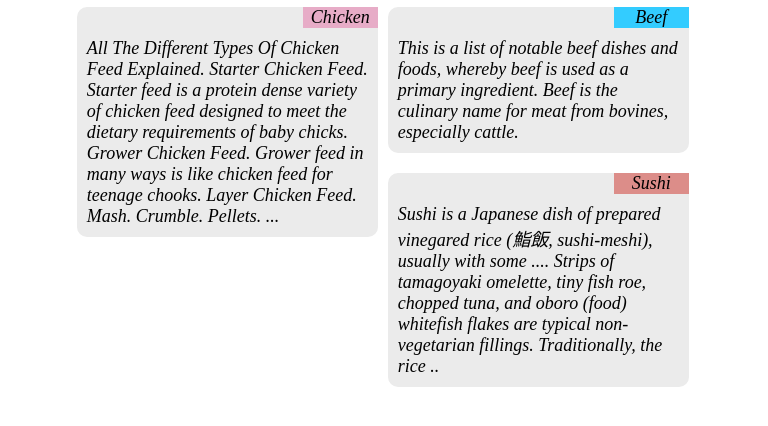
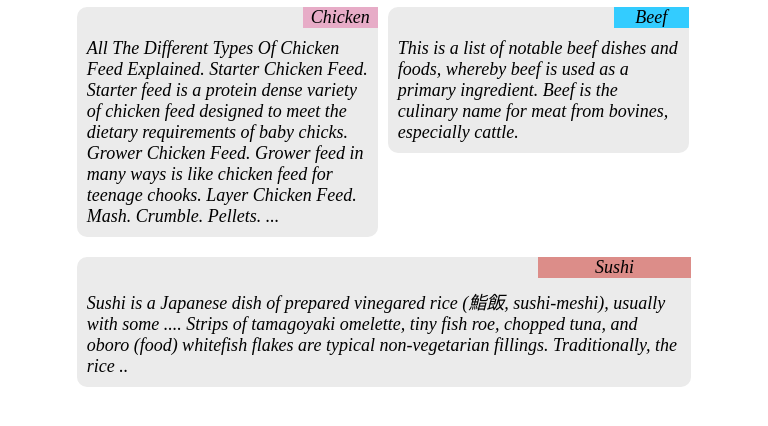
Before and after one commit to dimakassem97/module2-solution, a plain HTML site: page index.html in a window 768 px wide. Shown: the part 70-496 px from the top of the page. Drawn offline with Linux system fonts and the light colour scheme.

Commit message:
Update index.css

```diff
--- a/index.css
+++ b/index.css
@@ -9,10 +9,11 @@
 @media only screen and (min-width :768px )and (max-width :991px)
 {
 	.container > div
-	{max-width: 49%;
+	{width: 49%;
 	margin-top: 10px;
-margin-bottom: 10px;}
-	#sec1
+margin-bottom: 10px;
+}
+#sec1
 	{
 		margin-right: 10px;
 	}
```
